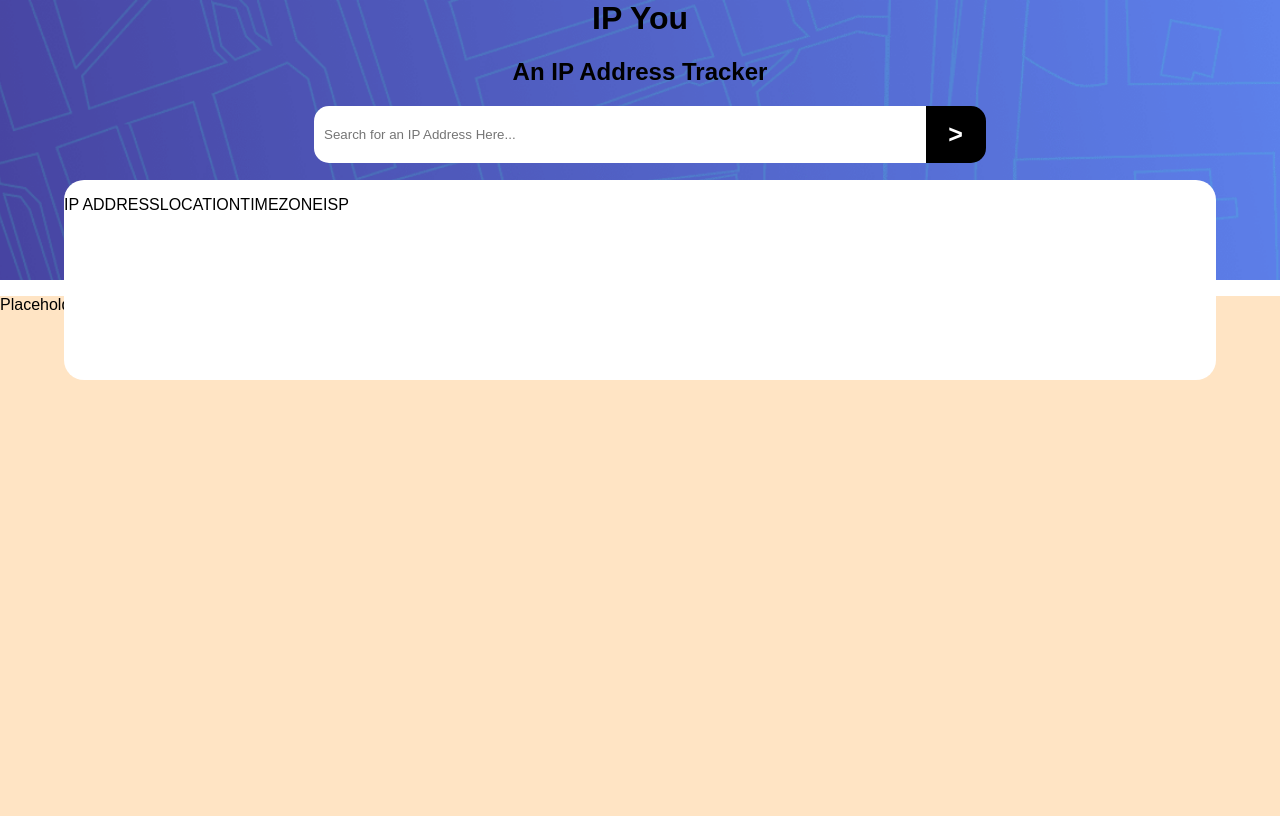
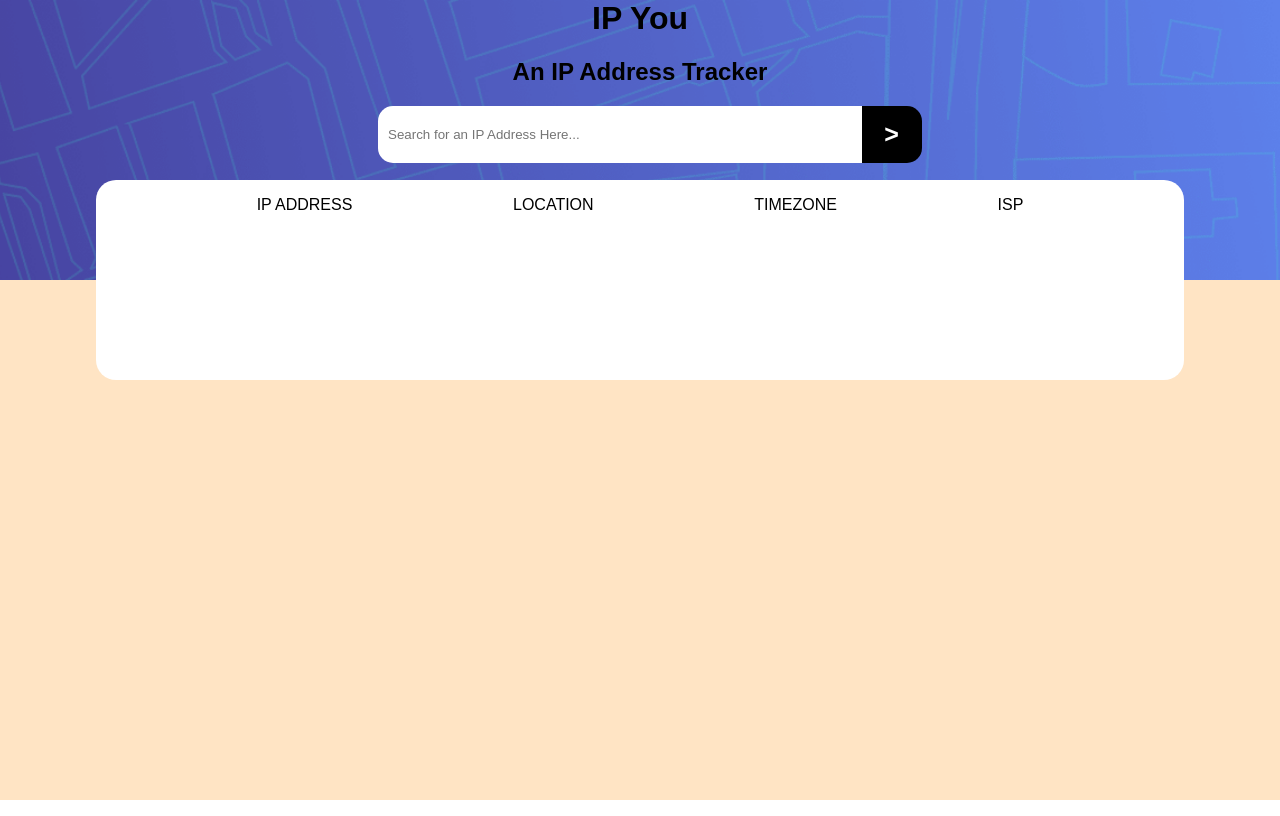
Before and after one commit to kabocha23/ip-address-tracker, a React (Create React App) app: page / in a window 1280 px wide. Built offline with nearby package versions, Linux system fonts and the light colour scheme.

Commit message:
added styles

```diff
--- a/src/components/1. IPAddyInput/IPAddyInput.css
+++ b/src/components/1. IPAddyInput/IPAddyInput.css
@@ -37,7 +37,7 @@
 }
 
 .ipAddyInput-search form input {
-    width: 50%;
+    width: 40%;
     height: 55px;
     border-radius: 15px;
     border: none;
@@ -48,7 +48,7 @@
     height: 57px;
     border-radius: 0px 15px 15px 0px;
     border: none;
-    right: 23%;
+    right: 28%;
     font-size: 25px;
     font-weight: bolder;
     background-color: black;
--- a/src/components/2. IPAddyRes/IPAddyRes.css
+++ b/src/components/2. IPAddyRes/IPAddyRes.css
@@ -2,8 +2,9 @@
     position: absolute;
     display: flex;
     flex-flow: row wrap;
+    justify-content: space-evenly;
     height: 200px;
-    width: 90%;
+    width: 85%;
     max-width: 1281px;
     background-color: white;
     border-radius: 20px;
--- a/src/components/3. IPAddyMap/IPAddyMap.js
+++ b/src/components/3. IPAddyMap/IPAddyMap.js
@@ -7,7 +7,6 @@ const IPAddyMap = () => {
 
     return(
         <div className='ipAddyMap-container'>
-            <p>Placeholder for Google Maps API Here</p>
         </div>
     )
 
```
